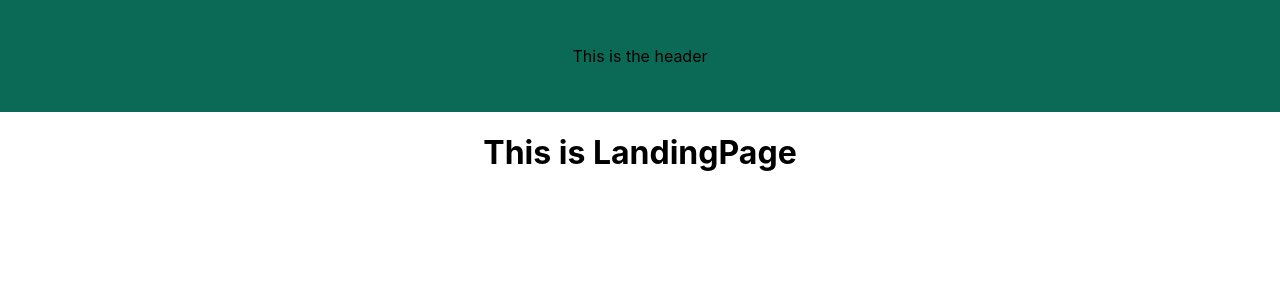
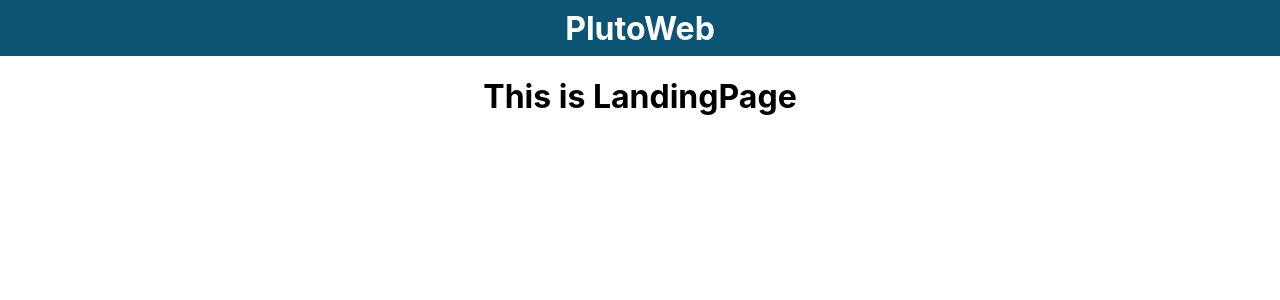
Before and after one commit to macapedi/pluto-web, a React (Create React App) app: page /landing in a window 1280 px wide. Shown: the top 300 px of the page. Built offline with nearby package versions, Linux system fonts and the light colour scheme.

Commit message:
basic header styling done

```diff
--- a/src/components/Header/Header.js
+++ b/src/components/Header/Header.js
@@ -3,7 +3,7 @@ import './Header.scss';
 function Header() {
   return (
     <div className="header">
-      <p>This is the header</p>
+      <h1>PlutoWeb</h1>
 
 
     </div>
--- a/src/components/Header/Header.scss
+++ b/src/components/Header/Header.scss
@@ -6,11 +6,12 @@
   z-index: 1000;
   top: 0px;
   display: flex;
-  background-color: rgb(11, 106, 86);
+  background-color: rgb(11, 84, 115, 1);
+  color: white;
   flex-direction: row;
   align-items: center;
   justify-content: center;
   text-decoration: none;
-  min-height: 10vh;
+  max-height: 3vh;
   padding: 1rem;
 }
```
